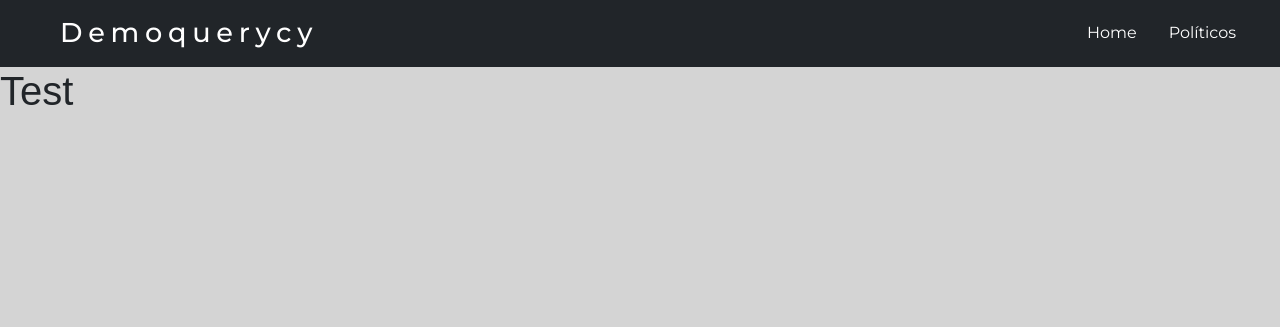
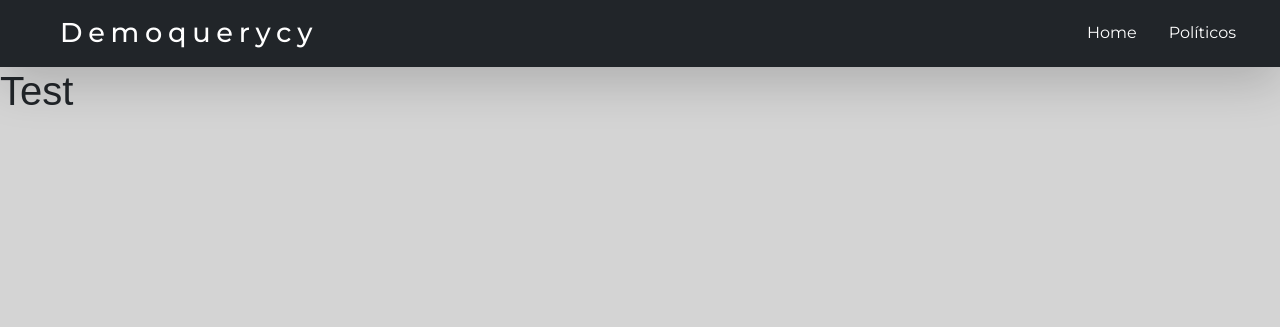
Before and after one commit to AgileKrakens/DemoQuerycy, a Flask app: page / in a window 1280 px wide. Shown: the top 327 px of the page. Run offline with Flask 3, Linux system fonts and the light colour scheme.

Commit message:
Minor change at header shadowing

```diff
--- a/src/templates/base.html
+++ b/src/templates/base.html
@@ -26,7 +26,7 @@
 
 <body>
     <header>
-        <nav class="navbar navbar-expand-sm navbar-dark bg-dark">
+        <nav class="navbar navbar-expand-sm navbar-dark bg-dark shadow-lg">
             <div class="container-fluid">
                 <a class="navbar-brand" href="/">Demoquerycy</a>
                 <button class="navbar-toggler" type="button" data-bs-toggle="collapse" data-bs-target="#navbarNav"
```
